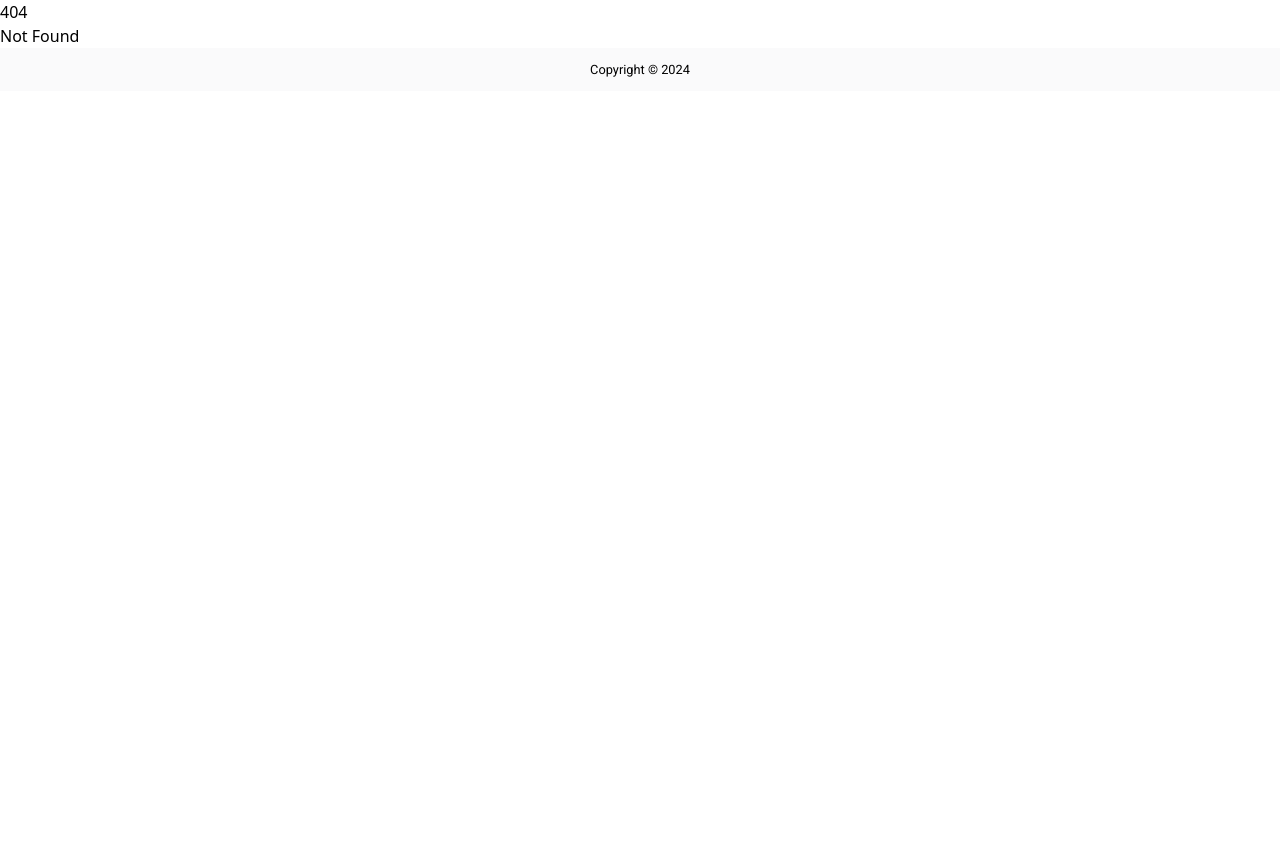
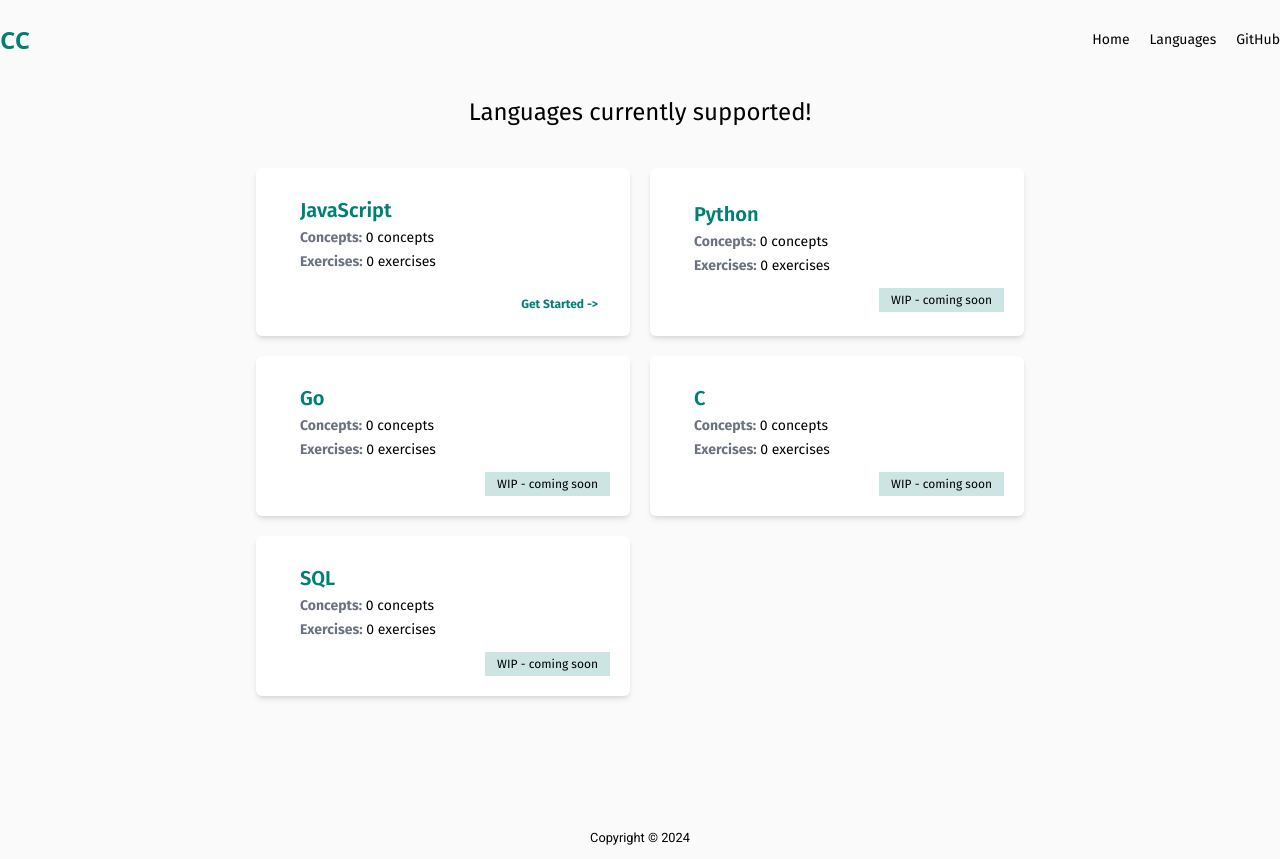
Before and after one commit to sparrowsl/crash-course, a SvelteKit app: page /languages in a window 1280 px wide. Before the commit this address had no page. Before the commit the page ends 800 px from the top, so only its background shows below. Built offline with nearby package versions, Linux system fonts and the light colour scheme.

Commit message:
refactor: new redesign

```diff
--- a/package.json
+++ b/package.json
@@ -17,7 +17,6 @@
 		"@sveltejs/adapter-auto": "^3.0.0",
 		"@sveltejs/kit": "^2.0.0",
 		"@sveltejs/vite-plugin-svelte": "^3.0.0",
-		"@tailwindcss/forms": "^0.5.7",
 		"autoprefixer": "^10.4.19",
 		"husky": "^9.0.11",
 		"mdsvex": "^0.11.0",
--- a/src/app.html
+++ b/src/app.html
@@ -1,5 +1,6 @@
 <!doctype html>
 <html lang="en" class="scroll-smooth">
+
 <head>
 	<meta charset="utf-8" />
 	<link rel="icon" href="%sveltekit.assets%/favicon.png" />
@@ -7,7 +8,9 @@
 	<title>Crash Course</title>
 	%sveltekit.head%
 </head>
-	<body data-sveltekit-preload-data="hover">
+
+<body data-sveltekit-preload-data="hover" class="bg-[#fafafb]">
 	<div style="display: contents">%sveltekit.body%</div>
 </body>
+
 </html>
--- a/src/lib/components/Navbar.svelte
+++ b/src/lib/components/Navbar.svelte
@@ -1,11 +1,11 @@
-<script></script>
+<nav
+	class="flex justify-between items-center container mx-auto min-h-20 -mb-16"
+>
+	<a href="/" class="block font-bold text-2xl text-accent">CC</a>
 
-<nav>
-	<a href="/" class="block">Crash Course</a>
-
-	<ul>
+	<ul class="flex items-center gap-5 text-sm font-fira-sans">
 		<li><a href="/">Home</a></li>
-		<li><a href="/">Overview</a></li>
-		<li><a href="/">About</a></li>
+		<li><a href="/languages">Languages</a></li>
+		<li><a href="https://github.com/sparrowsl/crash-course">GitHub</a></li>
 	</ul>
 </nav>
--- a/src/lib/index.js
+++ /dev/null
@@ -1 +0,0 @@
-// place files you want to import through the `$lib` alias in this folder.
--- /dev/null
+++ b/src/lib/types.ts
@@ -0,0 +1,12 @@
+export interface Language {
+	name: string
+	icon: {
+		name: string,
+		color?: string
+	}
+	supported: boolean
+	concepts: number
+	exercises: number
+	url: string
+	category?: "language" | "framework" | "tool"
+}
--- a/src/routes/+layout.svelte
+++ b/src/routes/+layout.svelte
@@ -1,10 +1,17 @@
 <script>
-import "../app.css";
+    import Navbar from "$lib/components/Navbar.svelte";
+		import "../app.css";
 
+// biome-ignore lint/correctness/noUnusedVariables: <explanation>
+// biome-ignore lint/correctness/noUndeclaredVariables: <explanation>
 const { children } = $props();
 </script>
 
+<Navbar/>
+
+<main class="min-h-[100dvh] font-fira-sans">
 {@render children?.()}
+</main>
 
 <footer class="text-center font-roboto p-3 bg-[#fafafb]">
 <small class="block">Copyright &copy; 2024</small>
--- a/src/routes/+page.svelte
+++ b/src/routes/+page.svelte
@@ -2,18 +2,17 @@
 	import "iconify-icon";
 </script>
 
-<main class="bg-[#fafafb] min-h-[100dvh] font-fira-sans">
 <section class="grid place-content-center min-h-[70dvh] text-center">
 	<p class="text-sm border px-3 py-2 bg-white rounded-full w-fit mx-auto">
 		Made by developers, for developers
 	</p>
 	<h1 class="text-6xl text-accent mb-2">Crash Course</h1>
 	<p class="font-light max-w-xl text-center text-lg">
-			Bringing you up to speed in multiple languages so you can build programs
-			and tools that solve problems!
+		Bringing you up to speed in multiple languages so you can build programs and
+		tools that solve problems!
 	</p>
 	<a
-			href="/"
+		href="/languages"
 		class="mt-3 bg-accent text-white px-6 py-2 rounded-md max-w-fit mx-auto"
 	>
 		Choose a Language
@@ -32,31 +31,10 @@
 			<div class="bg-white border rounded-lg p-5 shadow">
 				<h3 class="mb-1 font-bold text-accent">Lorem ipsum dolor sit.</h3>
 				<p class="text-sm font-roboto font-light">
-						Lorem, ipsum dolor sit amet consectetur adipisicing elit. Totam
-						sint, dolorem iusto maxime doloribus ipsam.
+					Lorem, ipsum dolor sit amet consectetur adipisicing elit. Totam sint,
+					dolorem iusto maxime doloribus ipsam.
 				</p>
 			</div>
 		{/each}
 	</div>
 </section>
-
-	<!-- List of languages supported -->
-	<section class="mx-auto max-w-3xl py-10">
-		<h2 class="mb-10 text-2xl max-w-lg mx-auto text-center">
-			Languages currently supported!
-		</h2>
-
-		<div class="flex justify-center gap-10 flex-wrap max-w-xl mx-auto">
-			{#each { length: 8 } as _}
-				<a href="/" class="block">
-					<span
-						class="mx-auto p-2 rounded-full grid place-content-center w-fit"
-					>
-						<iconify-icon icon="simple-icons:javascript"></iconify-icon>
-					</span>
-					<h4 class="font-bold text-gray-700 mt-2">JavaScript</h4>
-				</a>
-			{/each}
-		</div>
-	</section>
-</main>
--- /dev/null
+++ b/src/routes/languages/+page.svelte
@@ -0,0 +1,46 @@
+<script>
+	import "iconify-icon";
+	import { languages } from "./languages.js";
+</script>
+
+<article class="mx-auto max-w-3xl py-10">
+	<h2 class="my-10 text-2xl max-w-lg mx-auto text-center">
+		Languages currently supported!
+	</h2>
+
+	<section class="grid grid-cols-2 gap-5">
+		{#each languages as language (language.name)}
+			<figure class="bg-white shadow-md p-5 flex gap-6 items-center rounded-md">
+				<iconify-icon icon={language.icon?.name} class="text-5xl self-start">
+				</iconify-icon>
+
+				<figcaption class="w-full grid gap-1">
+					<h2 class="font-semibold mt-2 text-accent text-xl">
+						{language.name}
+					</h2>
+					<p class="text-sm">
+						<strong class="text-gray-500">Concepts:</strong>
+						{language.concepts} concepts
+					</p>
+					<p class="text-sm mb-2">
+						<strong class="text-gray-500">Exercises:</strong>
+						{language.exercises} exercises
+					</p>
+					<!-- <p class="border text-sm w-fit">Status - WIP (coming soon)</p> -->
+					{#if language.supported}
+						<a
+							href="/languages"
+							class="block w-fit text-xs ml-auto text-accent font-bold px-3 py-1 rounded-sm mt-2"
+						>
+							Get Started ->
+						</a>
+					{:else}
+						<span class="block w-fit text-xs ml-auto bg-accent/20 px-3 py-1">
+							WIP - coming soon
+						</span>
+					{/if}
+				</figcaption>
+			</figure>
+		{/each}
+	</section>
+</article>
--- /dev/null
+++ b/src/routes/languages/languages.js
@@ -0,0 +1,57 @@
+/** @type {import("$lib/types").Language[]} */
+export const languages = [
+	{
+		name: "JavaScript",
+		icon: { name: "tabler:brand-javascript" },
+		supported: true,
+		concepts: 0,
+		exercises: 0,
+		url: "/languages/javascript",
+		category: "language"
+	},
+	{
+		name: "Python",
+		icon: { name: "simple-icons:python" },
+		supported: false,
+		concepts: 0,
+		exercises: 0,
+		url: "/languages/python",
+		category: "language"
+	},
+	{
+		name: "Go",
+		icon: { name: "simple-icons:go" },
+		supported: false,
+		concepts: 0,
+		exercises: 0,
+		url: "/languages/go",
+		category: "language"
+	},
+	{
+		name: "C",
+		icon: { name: "simple-icons:c" },
+		supported: false,
+		concepts: 0,
+		exercises: 0,
+		url: "/languages/c",
+		category: "language"
+	},
+	// {
+	// 	name: "Zig",
+	// 	icon: { name: "simple-icons:zig" },
+	// 	supported: false,
+	// 	concepts: 0,
+	// 	exercises: 0,
+	// 	url: "/languages/zig",
+	// 	category: "language"
+	// },
+	{
+		name: "SQL",
+		icon: { name: "mdi:database" },
+		supported: false,
+		concepts: 0,
+		exercises: 0,
+		url: "/languages/sql",
+		category: "language"
+	},
+];
--- a/tailwind.config.js
+++ b/tailwind.config.js
@@ -10,12 +10,8 @@ export default {
         "fira-sans": ["Fira Sans", "sans-serif"]
       },
       colors: {
-        accent: "#FAA300",
-        primary: "#FFC700"
+        accent: "#007f73",
       },
     },
   },
-  plugins: [
-    require('@tailwindcss/forms'),
-  ],
 }
```
Also changed, not shown: 1 other file (tests, documents, lock files or other folders). Lines whose indentation alone changed are shown as unchanged.
